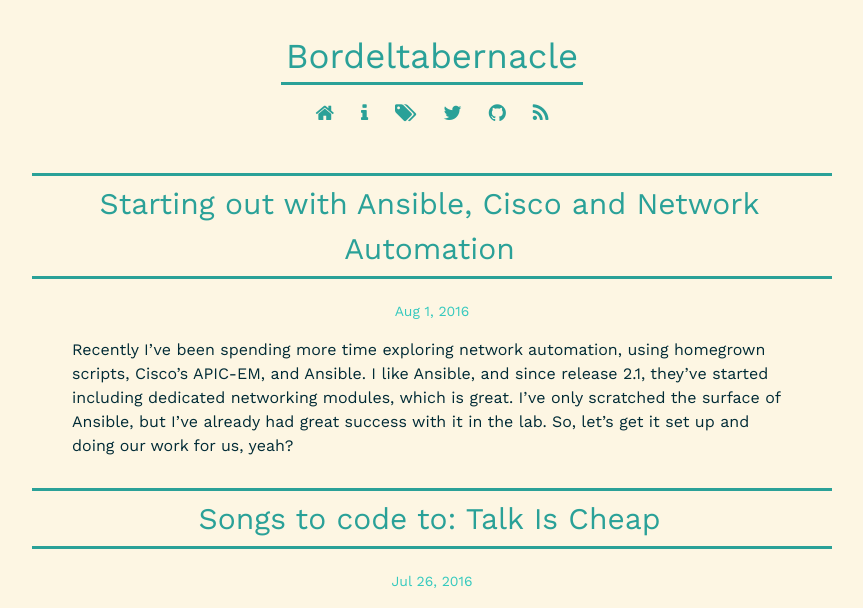
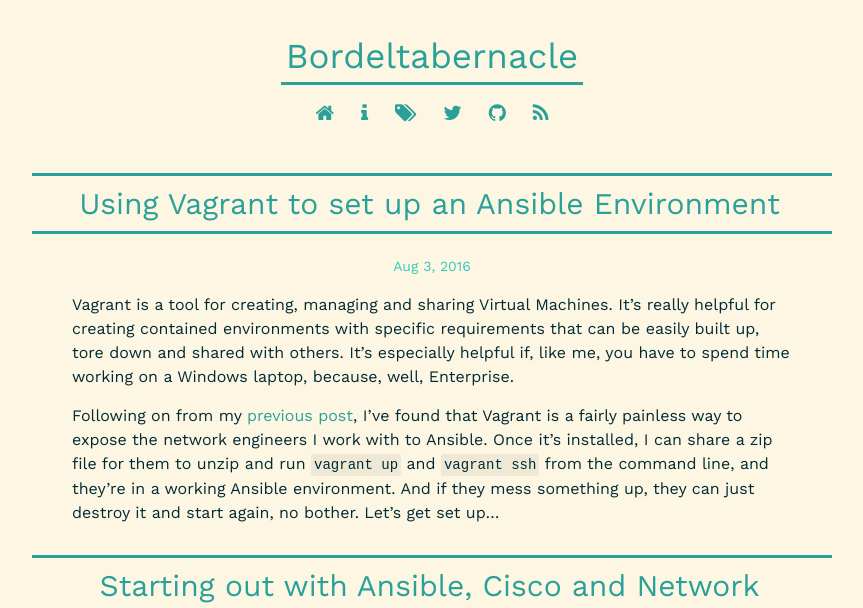
Before and after one commit to robphoenix/bordeltabernacle.github.io, a Jekyll site: the page built from index.html, in a window 1280 px wide and 1400 px high. Shown: the top 608 px of the window, without its empty margins (208-1071 px from the left). Built offline with Jekyll 4.4.1, drawn with Linux system fonts in a browser that asks for light colours; nearby versions of some CDN libraries; Markdown is read by kramdown in place of the engine named in the settings; the list of posts is cut into pages by our own code; some of the changed text lies outside the part shown; grey boxes are pictures that could not be loaded.

Commit message:
add vagrant/ansible post

````diff
--- a/_drafts/intro-vagrant-network-automation.md
+++ b/_posts/2016-08-03-using-vagrant-set-up-ansible-environment.md
@@ -1,32 +1,62 @@
 ---
 layout: post
-title: "Using Vagrant to get an Ansible environment set up"
+title: "Using Vagrant to set up an Ansible Environment"
 tags: vagrant
 ---
 
-Vagrant is a tool for creating, managing and sharing Virtual Machines. It's really helpful for creating contained environments with specific requirements that can be easily built up, tore down and shared with others. It's especially helpful if, like me, you have to spend time working on a Windows laptop, because, well, Enterprise.
+Vagrant is a tool for creating, managing and sharing Virtual Machines. It's
+really helpful for creating contained environments with specific requirements
+that can be easily built up, tore down and shared with others. It's especially
+helpful if, like me, you have to spend time working on a Windows laptop, because,
+well, Enterprise.
 
-Following on from my [previous post](https://bordeltabernacle.github.io/2016/08/01/starting-out-with-ansible-cisco-and-network-automation.html), I've found that Vagrant is a fairly painless way to expose the network engineers I work with to Ansible. Once it's installed, I can share a zip file for them to unzip and run `vagrant up` and `vagrant ssh` in from the command line, and they're in a working Ansible environment. And if they mess something up, they can just destroy it and start again, no bother.
+Following on from my [previous post](https://bordeltabernacle.github.io/2016/08/01/starting-out-with-ansible-cisco-and-network-automation.html),
+I've found that Vagrant is a fairly painless way to expose the network engineers
+I work with to Ansible. Once it's installed, I can share a zip file for them to
+unzip and run `vagrant up` and `vagrant ssh` from the command line, and they're
+in a working Ansible environment. And if they mess something up, they can just
+destroy it and start again, no bother. Let's get set up...
 
-Vagrant manages VM's through a hypervisor, with the default being Virtualbox, though you can use VMware if you have the extra cash. Therefore we need to install Virtualbox first, from [here](https://www.virtualbox.org/wiki/Downloads). We're going ot grab the Windows `.exe` file.  Double click on it, and follow the defaults through to the end.
+<!--more-->
+
+Vagrant manages VM's through a hypervisor, with the default being Virtualbox,
+though you can use VMware if you have the extra cash. Therefore we need to
+install Virtualbox first, from [here](https://www.virtualbox.org/wiki/Downloads).
+We're going ot grab the Windows `.exe` file.  Double click on it, and follow
+the defaults through to the end.
 
 ![vbox_download]({{ site.url }}/images/vbox_download.png)
 
-Now we can install Vagrant, from [here](https://www.vagrantup.com/downloads.html), grabbing the Windows `.msi` file, double clicking on it once it's downloaded and following the defaults.
+Now we can install Vagrant, from [here](https://www.vagrantup.com/downloads.html),
+grabbing the Windows `.msi` file, double clicking on it once it's downloaded and
+following the defaults.
 
 ![vagrant_download]({{ site.url }}/images/vagrant_download.png)
 
-Vagrant is a command line tool, so you're gonna have to be comfortable on the command line, not too much, just enough to know what it is, how to access it and how to navigate the directory structure, whether it's through `cmd.exe` or Powershell. I'm not going to go into any of that here, but I would recommend getting [cmder](http://cmder.net/) if you're going to spend any sort of time on the Windows command line.
+Vagrant is a command line tool, so you're gonna have to be comfortable on the
+command line, not too much, just enough to know what it is, how to access it
+and how to navigate the directory structure, whether it's through `cmd.exe` or
+Powershell. I'm not going to go into any of that here, but I would recommend
+getting [cmder](http://cmder.net/) if you're going to spend any sort of time
+on the Windows command line.
 
-So, at your command prompt, if all has been successful you should be able to type `vagrant --version` and get the version of vagrant you have installed:
+So, at your command prompt, if all has been successful you should be able to
+type `vagrant --version` and get the version of vagrant you have installed:
 
-```
+~~~
 Vagrant 1.8.4
-```
+~~~
 
-Grand. The beauty of Vagrant is that it is configured from a simple text file, the *Vagrantfile*.  To create one, start a new directory, and then in it type `vagrant init`. This will define a new, highly commented *Vagrantfile*.  Read it, and get an idea of what the different options are. Like most things, you often start with a bare bones structure like this basic *Vagrantfile*, and build it up as you learn more and your requirements change. Here I'm going to explain the Vagrantfile I use to set up my Ansible machine.
+Grand. The beauty of Vagrant is that it's configured from a simple text file,
+the *Vagrantfile*.  To create one, start a new directory, and then, on the
+command line, navigate to within this new directory and type `vagrant init`.
+This will create a new, highly commented *Vagrantfile*.  Read it, and get an
+idea of what the different options are. Like most things, you often start with
+a bare bones structure like this basic *Vagrantfile*, and build it up as you
+learn more and your requirements change. Here I'm going to explain the Vagrantfile
+I use to set up my Ansible machine.
 
-```ruby
+~~~ruby
 # -*- mode: ruby -*-
 # vi: set ft=ruby :
 
@@ -47,19 +77,27 @@
         machine.vm.provision :shell, :path => "#{vagrant_root}/ansible-setup.sh"
     end
 end
-```
+~~~
 
 Vagrant is written in Ruby, and the first two lines are to do with the Ruby language. Next up we have a couple of variables:
 
-```ruby
+~~~ruby
 vagrant_root = File.dirname(__FILE__)
 project_name = "acp"
-```
+~~~
 
 * `vagrant_root` is the current working directory of the Vagrantfile
 * `project_name` is the name of the project, here it is `acp` for Ansible Cisco Playground.
 
-The next section of the *Vagrantfile* sets up the configuration:
+The next section of the *Vagrantfile* starts the machine configuration:
+
+~~~ruby
+config.vm.box = "ubuntu/trusty64"
+config.vm.box_url = "https://atlas.hashicorp.com/ubuntu/boxes/trusty64"
+config.vm.provider "virtualbox" do |vb|
+    vb.memory = "1028"
+    vb.cpus = "1"
+~~~
 
 * `config.vm.box = "ubuntu/trusty64"` defines the base operating system, or Vagrant *box*, for the VM, here we're using the official Ubuntu 14.04 Server image, but this can be changed to any one of a multitude of Vagrant *boxes*, that can be found [here](https://vagrantcloud.com/boxes/search)
 * `config.vm.box_url = "https://atlas.hashicorp.com/ubuntu/boxes/trusty64"` is the url where this box is
@@ -69,14 +107,32 @@
 
 The last section is where it gets interesting...
 
+~~~ruby
+config.vm.define "#{project_name}" do |machine|
+    machine.vm.hostname = "#{project_name}"
+    machine.vm.synced_folder "#{vagrant_root}/shared", "/home/vagrant/shared"
+    machine.vm.provision :shell, :path => "#{vagrant_root}/ansible-setup.sh"
+end
+~~~
+
 * `config.vm.define "#{project_name}" do |machine|` here we start to define some parameters for the machine
 * `machine.vm.hostname = "#{project_name}"` defines the hostname of the machine as the project name
-* `machine.vm.synced_folder "#{vagrant_root}/shared", "/home/vagrant/shared"` this sets up a shared folder between the VM and the host computer, my laptop. `"#{vagrant_root}/shared"` is a folder on the host, within the same directory as the *Vagrantfile*, `"/home/vagrant/shared"` is a folder in the vagrant user's home directory on the VM. These folders will be synced, any changes made in one will be reflected in the other. This means I can edit and version control files on my host machine, using my usual workflow, and I can use them easily in the VM, rather than having to do this work inside the VM.
-* `machine.vm.provision :shell, :path => "#{vagrant_root}/ansible-setup.sh"` this defines the path to a shell script that provisions the VM, installing Ansible. There are different options for provisioning the Vm, including Ansible itself, woah, meta! but I find for small environments like this a shell script does fine.
+* `machine.vm.synced_folder "#{vagrant_root}/shared", "/home/vagrant/shared"`
+this sets up a shared folder between the VM and the host computer, my laptop.
+`"#{vagrant_root}/shared"` is a folder on the host, within the same directory
+as the *Vagrantfile*, `"/home/vagrant/shared"` is a folder in the vagrant user's
+home directory on the VM. These folders will be synced, any changes made in one
+will be reflected in the other. This means I can edit and version control files
+on my host machine, using my usual workflow, and I can use them easily in the VM,
+rather than having to do this work inside the VM.
+* `machine.vm.provision :shell, :path => "#{vagrant_root}/ansible-setup.sh"`
+this defines the path to a shell script that provisions the VM, installing Ansible.
+There are different options for provisioning the Vm, including Ansible itself,
+woah, meta! but I find for small environments like this a shell script does fine.
 
 This is the `ansible-setup.sh` file:
 
-```bash
+~~~bash
 #!/bin/bash
 TZ=Europe/London
 
@@ -107,23 +163,28 @@
 echo "+----------------------------------------------+"
 echo "|                Go build stuff!               |"
 echo "+----------------------------------------------+"
-```
+~~~
 
-There's a few things going on in there, including the Ansible installation and the installation of [Jason Edelman's](http://jedelman.com/) excellent third party Ansible library [ntc-ansible](https://github.com/networktocode/ntc-ansible/)
+There's a few things going on in there, including the Ansible installation and
+the installation of [Jason Edelman's](http://jedelman.com/) excellent third
+party Ansible library [ntc-ansible](https://github.com/networktocode/ntc-ansible/)
 
-Now, if we do a `tree /F` command in the project directory, we can see everything we now have, the *Vagrantfile*, the provision script, the shared folder (currently empty), and a `.vagrant` directory I've never had to do anything with since working with Vagrant.
+Now, if we do a `tree /F` command in the project directory, we can see everything
+we now have, the *Vagrantfile*, the provision script, the shared folder
+(currently empty), and a `.vagrant` directory I've never had to do anything with
+since working with Vagrant.
 
-```
+~~~
 Folder PATH listing for volume Windows
 Volume serial number is A879-5C69
 C:.
-│   Vagrantfile
+├───Vagrantfile
 ├───ansible-setup.sh
 ├───shared
 └───.vagrant
     └───machines
         └───acp
-```
+~~~
 
 Right, we're ready to go. I've found the vagrant commands I use most often are...
 
@@ -133,9 +194,13 @@
 * `vagrant reload` restarts the VM
 * `vagrant destroy` destroys the VM
 
-On the command line, inside the vagrant project directory, type in `vagrant up`, and this should, fingers crossed, bring up the new VM.  If this is the first Vagrant machine you've created it's going to take some time to download the Ubuntu image, 15-20 mins maybe. I already have the relevant Ubuntu image, so it only takes ~60 secs to bring the VM up.  This is the output I get...
+On the command line, inside the Vagrant project directory, type in `vagrant up`,
+and this should, fingers crossed, bring up the new VM.  If this is the first
+Vagrant machine you've created it's going to take some time to download the
+Ubuntu image, 15-20 mins maybe. I already have the relevant Ubuntu image, so it
+only takes ~60 secs to bring the VM up.  This is the output I get...
 
-```bash
+~~~bash
 Bringing machine 'acp' up with 'virtualbox' provider...
 ==> acp: Importing base box 'ubuntu/trusty64'...
 ==> acp: Matching MAC address for NAT networking...
@@ -196,20 +261,22 @@
 ==> acp: +----------------------------------------------+
 ==> acp: |                Go build stuff!               |
 ==> acp: +----------------------------------------------+
-```
+~~~
 
-The bottom part is the provision script, this will only run the first time the machine is started.  Otherwise the output will be:
+The bottom part is the provision script, this will only run the first time the
+machine is started.  Otherwise the output will be:
 
-```bash
+~~~bash
 ==> acp: Machine already provisioned. Run `vagrant provision` or use the `--provision`
 ==> acp: flag to force provisioning. Provisioners marked to run always will still run.
-```
+~~~
 
-It will also be a lot quicker bringing the machine up, a few seconds maybe. So much quicker than dealing with Virtualbox manually.
+It will also be a lot quicker bringing the machine up, a few seconds maybe. So
+much quicker than dealing with Virtualbox manually.
 
 We can check the status of the machine with `vagrant status`...
 
-```bash
+~~~bash
 Current machine states:
 
 acp                       running (virtualbox)
@@ -218,11 +285,12 @@
 shut it down forcefully, or you can run `vagrant suspend` to simply
 suspend the virtual machine. In either case, to restart it again,
 simply run `vagrant up`.
-```
+~~~
 
-And so now that we have a running VM, we need to access it. For this we use the `vagrant ssh` command, which will bring us into the VM's command line...
+And so now that we have a running VM, we need to access it. For this we use the
+`vagrant ssh` command, which will bring us into the VM's command line...
 
-```bash
+~~~bash
 Welcome to Ubuntu 14.04.4 LTS (GNU/Linux 3.13.0-92-generic x86_64)
 
  * Documentation:  https://help.ubuntu.com/
@@ -245,38 +313,57 @@
 
 
 vagrant@acp:~$
-```
+~~~
 
 Let's check Ansible is there...
 
-```bash
+~~~bash
 vagrant@acp:~$ ansible --version
 ansible 2.1.1.0
   config file = /etc/ansible/ansible.cfg
   configured module search path = Default w/o overrides
 vagrant@acp:~$
-```
+~~~
 
-Fantastic!  And our shared folder...
+Fantastic! Let's check we've got a network to the outside world...
 
-```bash
+~~~bash
+vagrant@acp:~$ ping 8.8.8.8
+PING 8.8.8.8 (8.8.8.8) 56(84) bytes of data.
+64 bytes from 8.8.8.8: icmp_seq=1 ttl=59 time=20.3 ms
+64 bytes from 8.8.8.8: icmp_seq=2 ttl=59 time=19.9 ms
+♥
+--- 8.8.8.8 ping statistics ---
+2 packets transmitted, 2 received, 0% packet loss, time 1003ms
+rtt min/avg/max/mdev = 19.930/20.155/20.381/0.266 ms
+~~~
+
+Sweet. And is our shared folder there...
+
+~~~bash
 vagrant@acp:~$ ls -l
 total 8
 drwxr-xr-x 6 root    root    4096 Aug  3 09:55 ntc-ansible
 drwxrwxrwx 1 vagrant vagrant 4096 Aug  3 09:56 shared
-```
+~~~
 
-There it is, alongside the `ntc-ansible` module. If we create a file in there, we should see it on our host machine.
+There it is, alongside the `ntc-ansible` module. If we create a file in there,
+we should see it on our host machine.
 
-```bash
+~~~bash
 vagrant@acp:~$ echo "Hello Windows, from Linux" > shared/hello.txt
 vagrant@acp:~$ ls -l shared/
 total 1
 -rwxrwxrwx 1 vagrant vagrant 26 Aug  3 10:17 hello.txt
-```
+~~~
 
 ![hello_msg]({{ site.url }}/images/hello_msg.png)
 
-Good good, we can now start creating our Ansible files on our host machine, and easily run them in the Vagrant VM.  And when we need to share what we've done, we can just zip up the directory, or version control it in git, share it, and others can `vagrant up` and `vagrant ssh` into the working environment we've created.
+Good good, we can now start creating our Ansible files on our host machine, and
+easily run them in the Vagrant VM.  And when we need to share what we've done,
+we can just zip up the directory, or version control it in git, share it, and
+others can `vagrant up` and `vagrant ssh` into the working environment we've created.
 
-This Ansible Cisco Playground directory is up on Github if you want to clone/download it and have a play.  It is a work in progress, and a little janky currently, with no documentation, but [here it is nonetheless](https://github.com/BT-repeatable-design/ansible_cisco_playground).
+This Ansible Cisco Playground directory is up on Github if you want to clone/download
+it and have a play.  It is a work in progress, and a little janky currently,
+with no documentation, but [here it is nonetheless](https://github.com/BT-repeatable-design/ansible_cisco_playground).
````
